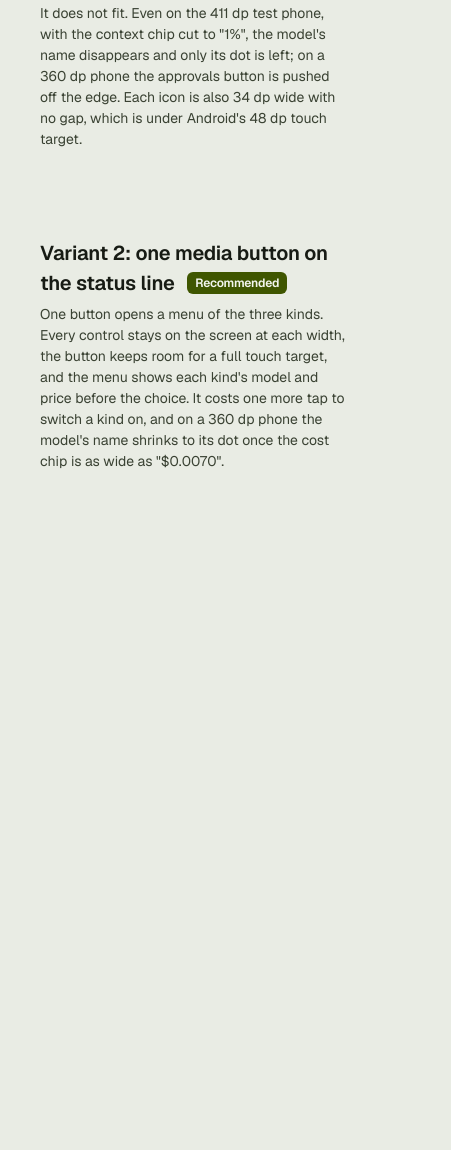
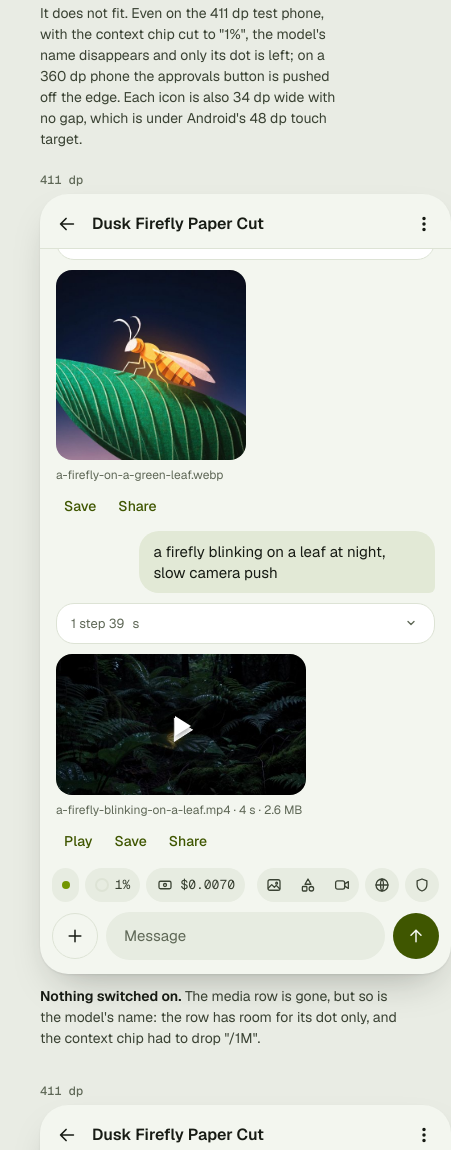
Before and after one commit to shourovrm/jonaki, a plain HTML site: page docs/mockups/media-icons.html in a window 390 px wide. Shown: the part 596-1746 px from the top of the page, 451 px wide, since content can reach past the window. Before the commit the page ends 1188 px from the top, so only its background shows below. Drawn offline with Linux system fonts and the light colour scheme.

Commit message:
docs: the icon mockup shows full chat screens with the test pictures; script fixed
An unescaped apostrophe in a caption stopped the page's script, so no phone
frame was drawn.

Co-Authored-By: Claude Opus 5.5 <noreply@anthropic.com>

```diff
--- a/docs/mockups/media-icons.html
+++ b/docs/mockups/media-icons.html
@@ -42,8 +42,22 @@ figcaption b { font-weight: 620; color: #171b14; }
   --sel: #2a3122; --on-sel: #dde4cf; --live: #d4f06a; --sheet: #1a1e16; --scrim: rgba(0,0,0,.55);
 }
 .phone.scale13 { --fs: 1.3; }
-.phone.h300 { height: 300px; } .phone.h560 { height: 560px; }
-.chat { flex: 1; min-height: 0; }
+.phone.h300 { height: 780px; } .phone.h560 { height: 780px; }
+.top { display: flex; align-items: center; gap: 14px; padding: 18px 16px 12px; border-bottom: 1px solid var(--line); flex: none; }
+.top b { flex: 1; min-width: 0; font-weight: 600; font-size: calc(16px * var(--fs)); white-space: nowrap; overflow: hidden; text-overflow: ellipsis; }
+.top svg { width: 22px; height: 22px; fill: none; stroke: currentColor; stroke-width: 1.8; stroke-linecap: round; stroke-linejoin: round; flex: none; }
+.chat { flex: 1; min-height: 0; overflow: hidden; display: flex; flex-direction: column; justify-content: flex-end; gap: 10px; padding: 0 16px 12px; }
+.user { align-self: flex-end; max-width: 78%; background: var(--bubble); border-radius: 20px 20px 6px 20px; padding: 10px 14px; font-size: calc(15px * var(--fs)); line-height: 1.4; }
+.steps { border: 1px solid var(--line); background: var(--card); border-radius: 18px; padding: 10px 14px; font-size: calc(13px * var(--fs)); color: var(--muted); display: flex; justify-content: space-between; align-items: center; }
+.steps span { font-family: "Geist Mono", monospace; }
+.steps svg { width: 18px; height: 18px; fill: none; stroke: currentColor; stroke-width: 1.8; stroke-linecap: round; stroke-linejoin: round; }
+.made { display: block; border-radius: 16px; object-fit: cover; background: var(--field); }
+.made.square { width: 190px; height: 190px; }
+.made.wide { width: 250px; height: 141px; }
+.clip { position: relative; width: 250px; }
+.clip::after { content: ""; position: absolute; left: 50%; top: 50%; margin: -9px 0 0 -6px; border-left: 16px solid #fff; border-top: 10px solid transparent; border-bottom: 10px solid transparent; filter: drop-shadow(0 1px 3px rgba(0,0,0,.5)); }
+.file { font-size: calc(12px * var(--fs)); color: var(--muted); margin-top: -4px; }
+.acts { display: flex; gap: 22px; color: var(--accent); font-weight: 500; font-size: calc(14px * var(--fs)); padding: 2px 8px 4px; }
 
 /* the status line */
 .bar { display: flex; gap: 6px; padding: 0 12px; align-items: center; }
@@ -78,7 +92,7 @@ figcaption b { font-weight: 620; color: #171b14; }
 .box { flex: 1; min-width: 0; height: 48px; border-radius: 24px; background: var(--field); display: flex; align-items: center; padding: 0 18px; font-size: calc(15px * var(--fs)); color: var(--muted); white-space: nowrap; overflow: hidden; }
 
 /* menu and sheet */
-.menu { position: absolute; right: 12px; bottom: 118px; width: 264px; background: var(--card); border: 1px solid var(--line); border-radius: 14px; padding: 6px 0; box-shadow: 0 10px 28px -10px rgba(23,27,20,.45); z-index: 3; }
+.menu { position: absolute; right: 12px; bottom: 122px; width: 264px; background: var(--card); border: 1px solid var(--line); border-radius: 14px; padding: 6px 0; box-shadow: 0 10px 28px -10px rgba(23,27,20,.45); z-index: 3; }
 .opt { width: 100%; border: 0; background: none; color: var(--ink); display: flex; align-items: center; gap: 12px; min-height: 52px; padding: 6px 14px; font: 400 calc(14px * var(--fs))/1.2 "Geist", sans-serif; text-align: left; cursor: pointer; }
 .opt svg { color: var(--ink-soft); }
 .opt b { font-weight: 500; flex: 1; min-width: 0; }
@@ -133,6 +147,21 @@ const ICON = {
   plus: '<svg viewBox="0 0 24 24"><path d="M12 5v14M5 12h14"/></svg>',
   up: '<svg viewBox="0 0 24 24"><path d="M12 19V5M6 11l6-6 6 6"/></svg>',
 };
+const TURN = {
+  picture: ['a firefly on a green leaf at dusk, paper cut style', '6.0 s', '<img class="made square" src="assets/firefly-leaf.jpg" alt="Paper cut firefly on a green leaf">', 'a-firefly-on-a-green-leaf.webp', ''],
+  edit: ['Make the leaf in the first picture red. Use that picture as a reference.', '37 s', '<img class="made square" src="assets/firefly-red-leaf.jpg" alt="The same firefly on a red leaf">', 'firefly-red-leaf.jpg', ''],
+  vector: ['a simple firefly icon, two colours', '11 s', '<img class="made square" src="assets/firefly-icon.svg" alt="Black and yellow firefly icon">', 'a-simple-firefly-icon-two-colours.svg', ''],
+  video: ['a firefly blinking on a leaf at night, slow camera push', '39 s', '<div class="clip"><img class="made wide" src="assets/firefly-video.jpg" alt="Dark forest floor, first frame of the video"></div>', 'a-firefly-blinking-on-a-leaf.mp4 · 4 s · 2.6 MB', 'Play'],
+};
+/** The chat above the message box: each named turn is a prompt, its step card and what was made. */
+function chatHtml(turns) {
+  return turns.map(name => {
+    const [prompt, time, made, file, play] = TURN[name];
+    const actions = (play ? `<span>${play}</span>` : '') + '<span>Save</span><span>Share</span>';
+    return `<div class="user">${prompt}</div><div class="steps"><div>1 step <span>${time}</span></div><svg viewBox="0 0 24 24"><path d="M8 10l4 4 4-4"/></svg></div>${made}<div class="file">${file}</div><div class="acts">${actions}</div>`;
+  }).join('');
+}
+const TOP = '<div class="top"><svg viewBox="0 0 24 24"><path d="M19 12H5M11 6l-6 6 6 6"/></svg><b>Dusk Firefly Paper Cut</b><svg viewBox="0 0 24 24"><circle cx="12" cy="6" r="1"/><circle cx="12" cy="12" r="1"/><circle cx="12" cy="18" r="1"/></svg></div>';
 const DETAILS = {
   picture: ['Recraft V4.1 Flash · Standard · 1:1', '$0.007'],
   video: ['Grok Imagine Video 1.5 Lite · 4 s · 720p', 'about $0.12'],
@@ -156,8 +185,8 @@ function detailsLine(kind) {
 function compose(kind) {
   return `<div class="compose"><div class="round plus">${ICON.plus}</div><div class="box">${kind ? HINT[kind] : 'Message'}</div><div class="round send">${ICON.up}</div></div>`;
 }
-function frame(cls, mediaControl, kind, extra, label, caption) {
-  const body = `<div class="chat"></div><div class="bar">${statusStart()}${mediaControl}${statusEnd()}</div>${detailsLine(kind)}${compose(kind)}${extra || ''}`;
+function frame(cls, mediaControl, kind, extra, label, caption, turns) {
+  const body = `${TOP}<div class="chat">${chatHtml(turns || ['picture', 'video'])}</div><div class="bar">${statusStart()}${mediaControl}${statusEnd()}</div>${detailsLine(kind)}${compose(kind)}${extra || ''}`;
   return `<figure><span class="size">${label}</span><div class="phone ${cls}">${body}</div><figcaption>${caption}</figcaption></figure>`;
 }
 const menu = `<div class="menu">
@@ -174,15 +203,15 @@ const sheet = `<div class="scrim"></div><div class="sheet"><div class="grab"></d
   <div class="total"><span>Next video</span><code>about $0.12</code></div></div>`;
 
 document.getElementById('v1').innerHTML = [
-  frame('h300 tight', trio(null), null, '', '411 dp', '<b>Nothing switched on.</b> The media row is gone, but so is the model's name: the row has room for its dot only, and the context chip had to drop "/1M".'),
+  frame('h300 tight', trio(null), null, '', '411 dp', '<b>Nothing switched on.</b> The media row is gone, but so is the model\'s name: the row has room for its dot only, and the context chip had to drop "/1M".'),
   frame('h300 tight', trio('video'), 'video', '', '411 dp', '<b>Video on.</b> The details line appears only while a kind is on. A tap on it opens the sheet.'),
   frame('h300 w360 tight', trio('video'), 'video', '', '360 dp', '<b>Narrow phone.</b> The approvals button is cut off at the right edge.'),
   frame('h300 w360 scale13 tight', trio('video'), 'video', '', '360 dp, font scale 1.3', '<b>Narrow phone, large font.</b> Web search is half off the screen and approvals is gone.'),
 ].join('');
 
 document.getElementById('v2').innerHTML = [
-  frame('h300', single(null), null, '', '411 dp', '<b>Nothing switched on.</b> One button stands for all three kinds.'),
-  frame('h300', single(null), null, menu, '411 dp', '<b>The menu.</b> Each kind names the model that will run and what a send costs. A kind with no model shows "Add model" in place of the price.'),
+  frame('h300', single(null), null, '', '411 dp', '<b>Nothing switched on.</b> One button stands for all three kinds.', ['picture', 'edit']),
+  frame('h300', single(null), null, menu, '411 dp', '<b>The menu.</b> Each kind names the model that will run and what a send costs. A kind with no model shows "Add model" in place of the price.', ['edit', 'vector']),
   frame('h300', single('video'), 'video', '', '411 dp', '<b>Video on.</b> The button takes the kind\'s icon and the accent colour. A tap on it switches the mode off.'),
   frame('h300 w360', single('video'), 'video', '', '360 dp', '<b>Narrow phone.</b> All six controls fit; the model shows as its dot.'),
   frame('h300 w360 scale13 tight', single('video'), 'video', '', '360 dp, font scale 1.3', '<b>Narrow phone, large font.</b> The context chip drops "/1M" and the details line wraps to two lines.'),
```
Also changed, not shown: docs/mockups/assets/firefly-icon.svg (added), docs/mockups/assets/firefly-leaf.jpg (added), docs/mockups/assets/firefly-red-leaf.jpg (added), docs/mockups/assets/firefly-video.jpg (added).
